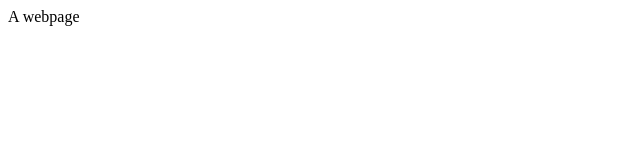
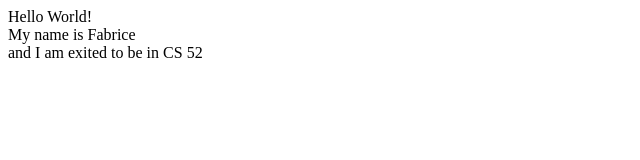
Before and after one commit to Manzi-Fabrice/manzifabrice.me, a plain HTML site: page index.html in a window 1280 px wide. Shown: the whole page, without its empty margins (0-640 px from the left). Drawn offline with Linux system fonts and the light colour scheme.

Commit message:
making few changes in html

```diff
--- a/index.html
+++ b/index.html
@@ -3,7 +3,8 @@
   <head>
     <title>cs52.me</title>
   </head>
-  <body>
-    A webpage
+
+    Hello World!<br> My name is Fabrice<br> and I am exited to be in CS 52
+
   </body>
 </html>
```
